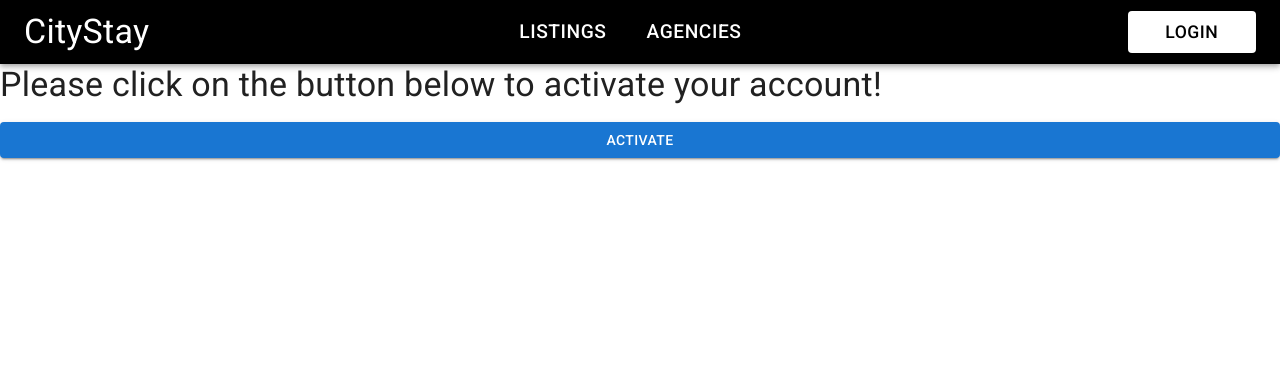
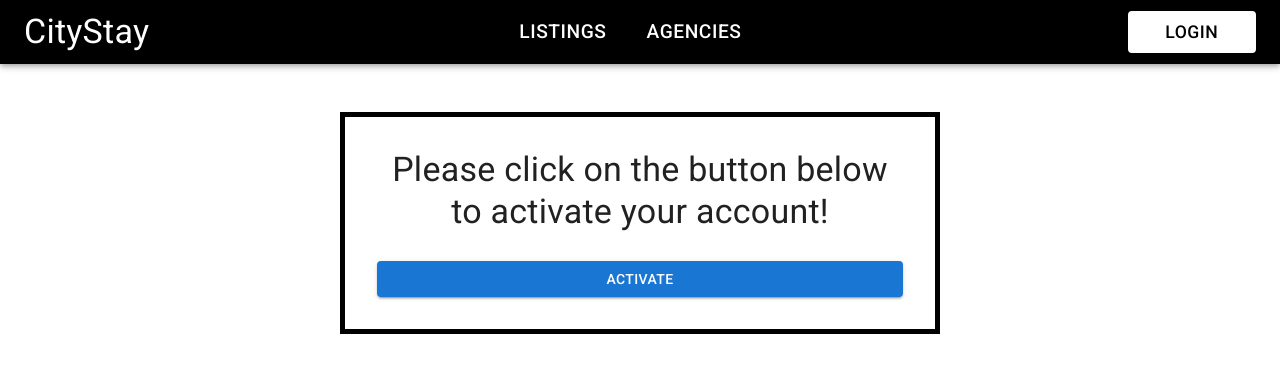
Before and after one commit to sayyam44/CityStay-Frontend, a React (Create React App) app: page /activate/1/1 in a window 1280 px wide. Shown: the top 372 px of the page. Built offline with nearby package versions, Linux system fonts and the light colour scheme.

Commit message:
registeration process

```diff
--- a/src/components/AccountCreated.js
+++ b/src/components/AccountCreated.js
@@ -1,51 +1,32 @@
 import React, { useEffect, useContext } from "react";
-import Axios from "axios";
 import { useNavigate } from "react-router-dom";
-import { useImmerReducer } from "use-immer";
 // MUI
-import {
-	Grid2,
-	AppBar,
-	Typography,
-	Button,
-	Card,
-	CardHeader,
-	CardMedia,
-	CardContent,
-	CircularProgress,
-	TextField,
-	Snackbar,
-	Alert,
-} from "@mui/material";
-
-// Contexts
-import DispatchContext from "../Contexts/DispatchContext";
-import StateContext from "../Contexts/StateContext";
+import { Typography, Box } from "@mui/material";
 
 function AccountCreated() {
   const navigate = useNavigate();
 
-	const GlobalDispatch = useContext(DispatchContext);
-	const GlobalState = useContext(StateContext);
-
   return (
-		<div
+    <Box
       sx={{
-				width: "50%",
+        width: "100%", // 100% width to make it responsive
+        maxWidth: "600px", // Maximum width for larger screens
         marginLeft: "auto",
         marginRight: "auto",
         marginTop: "3rem",
         border: "5px solid black",
         padding: "3rem",
+        boxSizing: "border-box", // Ensures padding is inside the border
       }}
     >
-			<Typography variant="h4">
+      <Typography variant="h4" align="center">
         Thanks for signing up! To activate your account, please click on the
         link that has been sent to you on your email!
-
+        <br />
+        <br />
         By Sayyam Kundra from citystaynl.com
       </Typography>
-		</div>
+    </Box>
   );
 }
 
--- a/src/components/Activation.js
+++ b/src/components/Activation.js
@@ -1,22 +1,8 @@
 import React, { useEffect, useContext } from "react";
 import Axios from "axios";
 import { useNavigate, useParams } from "react-router-dom";
-import { useImmerReducer } from "use-immer";
 // MUI
-import {
-	Grid2,
-	AppBar,
-	Typography,
-	Button,
-	Card,
-	CardHeader,
-	CardMedia,
-	CardContent,
-	CircularProgress,
-	TextField,
-	Snackbar,
-	Alert,
-} from "@mui/material";
+import { Typography, Button, Box } from "@mui/material";
 
 // Contexts
 import DispatchContext from "../Contexts/DispatchContext";
@@ -24,7 +10,6 @@ import StateContext from "../Contexts/StateContext";
 
 function Activation() {
   const navigate = useNavigate();
-    //because we need uid and
   const params = useParams();
 
   const GlobalDispatch = useContext(DispatchContext);
@@ -39,23 +24,27 @@ function Activation() {
           token: params.token,
         }
       );
-            // once the user is activated then navigate the user to login page
+      // Once the user is activated, navigate to login page
       navigate("/login");
-		} catch (e) {}
+    } catch (e) {
+      // Handle error (optional)
+    }
   }
 
   return (
-		<div
+    <Box
       sx={{
-				width: "50%",
+        width: "100%", // Full width
+        maxWidth: "600px", // Max width for large screens
         marginLeft: "auto",
         marginRight: "auto",
         marginTop: "3rem",
         border: "5px solid black",
-				padding: "3rem",
+        padding: "2rem",
+        boxSizing: "border-box", // Ensures padding is inside the border
       }}
     >
-			<Typography variant="h4">
+      <Typography variant="h4" align="center" gutterBottom>
         Please click on the button below to activate your account!
       </Typography>
       <Button
@@ -66,7 +55,7 @@ function Activation() {
       >
         ACTIVATE
       </Button>
-		</div>
+    </Box>
   );
 }
 
```
Lines whose indentation alone changed are shown as unchanged.
